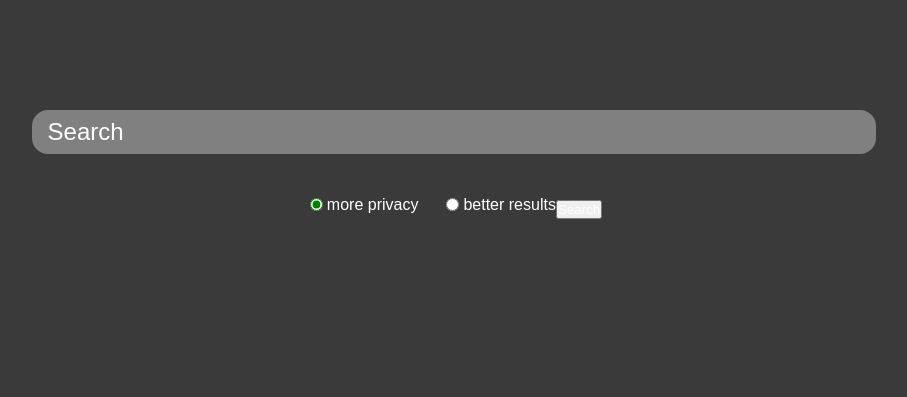
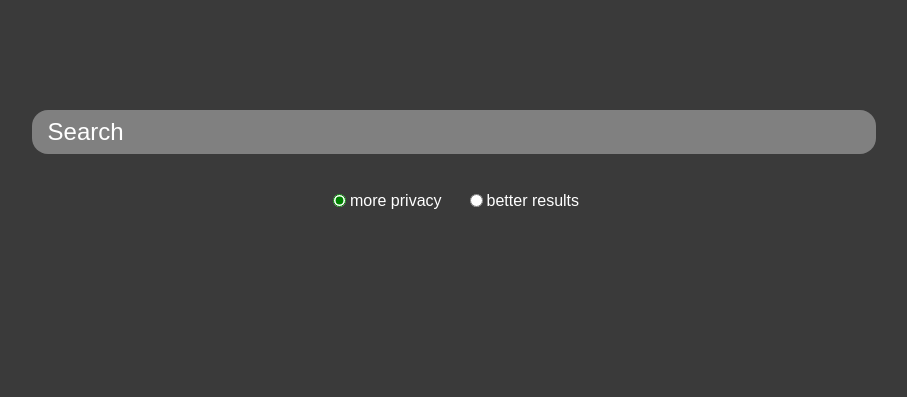
Before and after one commit to flxn05/friendly-broccoli, a plain HTML site: page index.html in a window 1280 px wide. Shown: the part 214-611 px from the top of the page, without its empty margins (186-1093 px from the left). Drawn offline with Linux system fonts and the light colour scheme.

Commit message:
removed btn

```diff
--- a/index.html
+++ b/index.html
@@ -21,7 +21,6 @@
       <input type="radio" name="search-engine" value="google" id="google">
       <label for="google" title="Google - personalized ads, weaker privacy. Fast and reliable.">better results</label>
       <div style="margin-top: 10px;">
-        <button type="submit" id="search-button">Search</button>
       </div>
     </form>
   </main>
```
